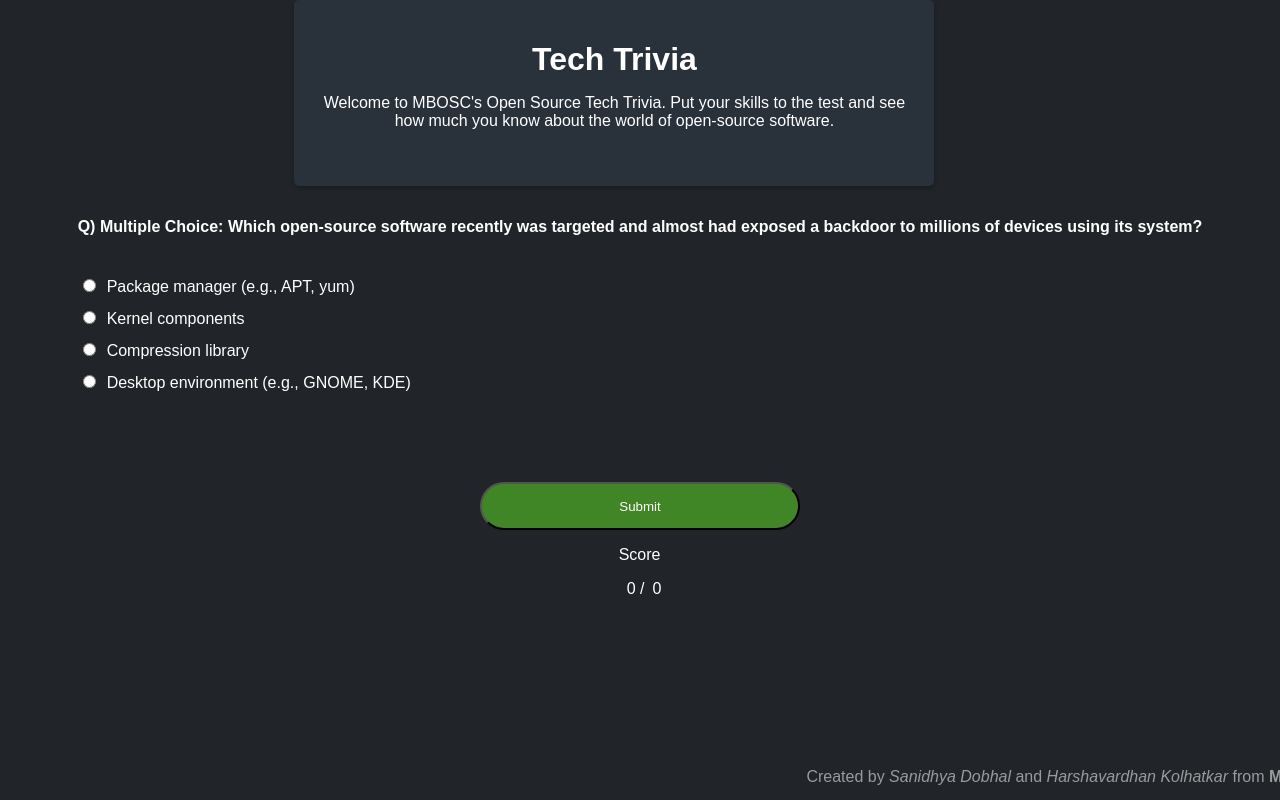
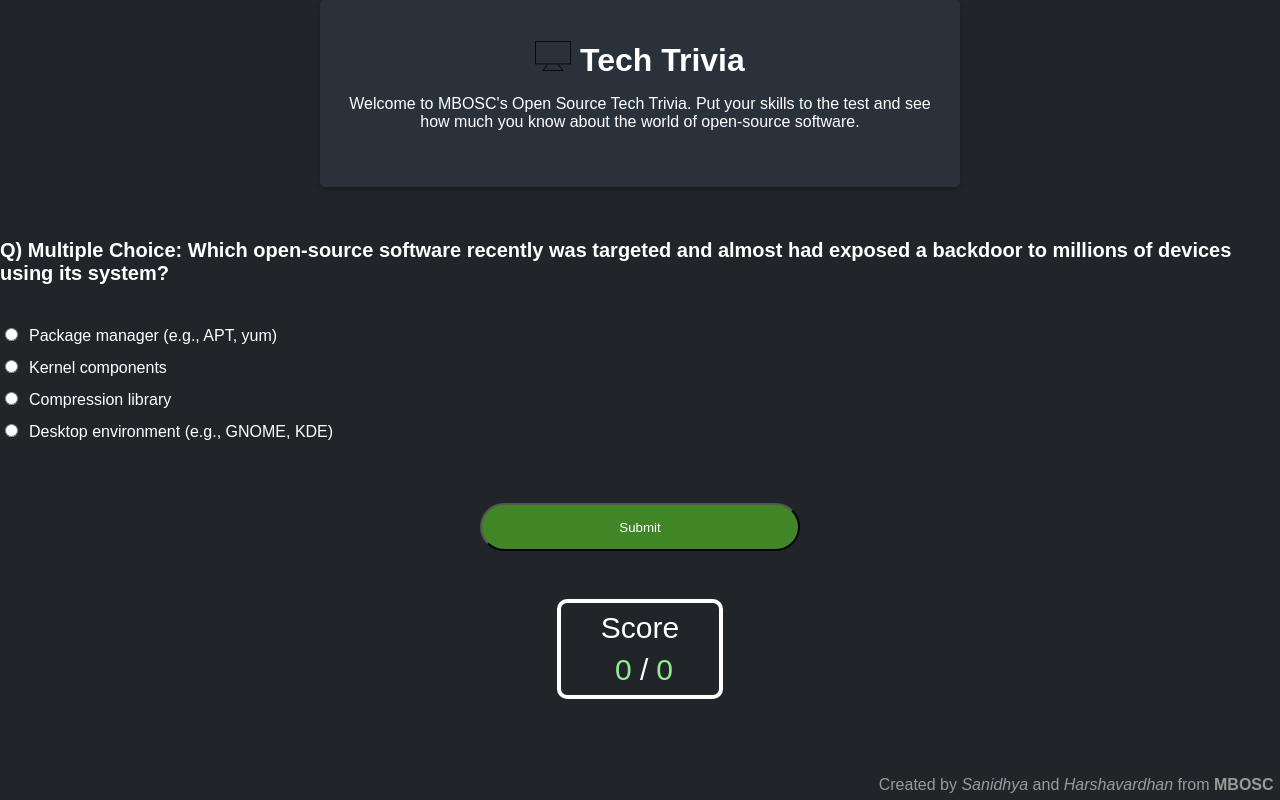
Before and after one commit to Sanidhya-Dobhal/mbosc_stall_quiz, a website: page index.html in a window 1280 px wide. Drawn offline with nearby package versions, Linux system fonts and the light colour scheme.

Commit message:
project ready for the presentaition

```diff
--- a/index.css
+++ b/index.css
@@ -1,10 +1,9 @@
-
 body {
   font-family: sans-serif;
   margin: 0;
   display: flex;  /* Make body a flex container */
   flex-direction: column;  /* Stack elements vertically */
-  justify-content: center;  /* Align vertically in the center */
+  /* justify-content: center;  Align vertically in the center */
   align-items: center;  /* Align horizontally in the center */
   min-height: 100vh;
   background-color: #212529;  /* Dark gray background */
@@ -18,9 +17,6 @@ body {
   padding: 20px;
   border-radius: 5px;
   background-color: #29313b;  /* Slightly darker gray background for the content area */
-  position:absolute;
-  right:27vw;
-  top:0vw;
   box-shadow: 0 2px 5px rgba(0, 0, 0, 0.3);  /* Subtler shadow effect */
 }
 
@@ -58,7 +54,18 @@ span{
 }
 #the_question{
   margin-bottom:40px;
+  font-size:20px;
 }
 #cont{
   min-height:240px;
 }
+#score_div{
+  font-size:30px;
+  border:4px solid white;
+  padding-left: 32px;
+  padding-right:32px;
+  padding-bottom:8px;
+  text-align:center;
+  margin:48px;
+  border-radius:10px;
+}
--- a/index.html
+++ b/index.html
@@ -11,12 +11,13 @@
       <div>
     </div>
     <div>
-      <h1>Tech Trivia</h1>
+      <h1><img src = "Images/Vector.png" style = "height:30px;width:auto;"> Tech Trivia</h1>
       <p>Welcome to MBOSC's Open Source Tech Trivia. Put your skills to the test and see how much you know about the world of open-source software.</p>
     </div>
     </div>
   </div>
   </header>
+  <div style ="height:32px;"></div>
     <main class="content">
       <div>
       <div id = "cont" style = "width:fit-content; margin:auto;"></div>
@@ -24,10 +25,11 @@
     </div>
     <button id = "submit_btn">Submit</button>
   </main>
-  <div><p>Score</p>
-    <span id = "no_corr">0 </span>/<span id = "no_answered">0</span></div>
-  <div>
-    <p style = "position:fixed; width:100vw; left:63vw;top:94vh; color:rgb(154, 154, 154)">Created by <i>Sanidhya Dobhal</i> and <i>Harshavardhan Kolhatkar</i> from <b>MBOSC</b></p>
+  <div id ="score_div">
+    <p style = "margin:8px;">Score</p>
+    <span id = "no_corr" style = "color:lightgreen">0 </span>/<span id = "no_answered" style = "color:lightgreen">0</span></div>
+  <div style = "position:fixed; width:99vw; top:95vh;">
+    <p style = "text-align:right;color:rgb(154, 154, 154)">Created by <i>Sanidhya</i> and <i>Harshavardhan</i> from <b>MBOSC</b></p>
   </div>
 </body>
 <script src="https://unpkg.com/typed.js@2.1.0/dist/typed.umd.js"></script>
--- a/index.js
+++ b/index.js
@@ -68,7 +68,7 @@ let questions = [
     "answer": "d"
   },
   {
-    "questions": "Multiple Choice: Android, the world's most popular mobile operating system, is based on the open-source Linux kernel. True or False?",
+    "questions": "True or False : Android, the world's most popular mobile operating system, is based on the open-source Linux kernel. True or False?",
     "options": {
       "a": true,
       "b": false
```
Also changed, not shown: Images/Vector.png (added).
